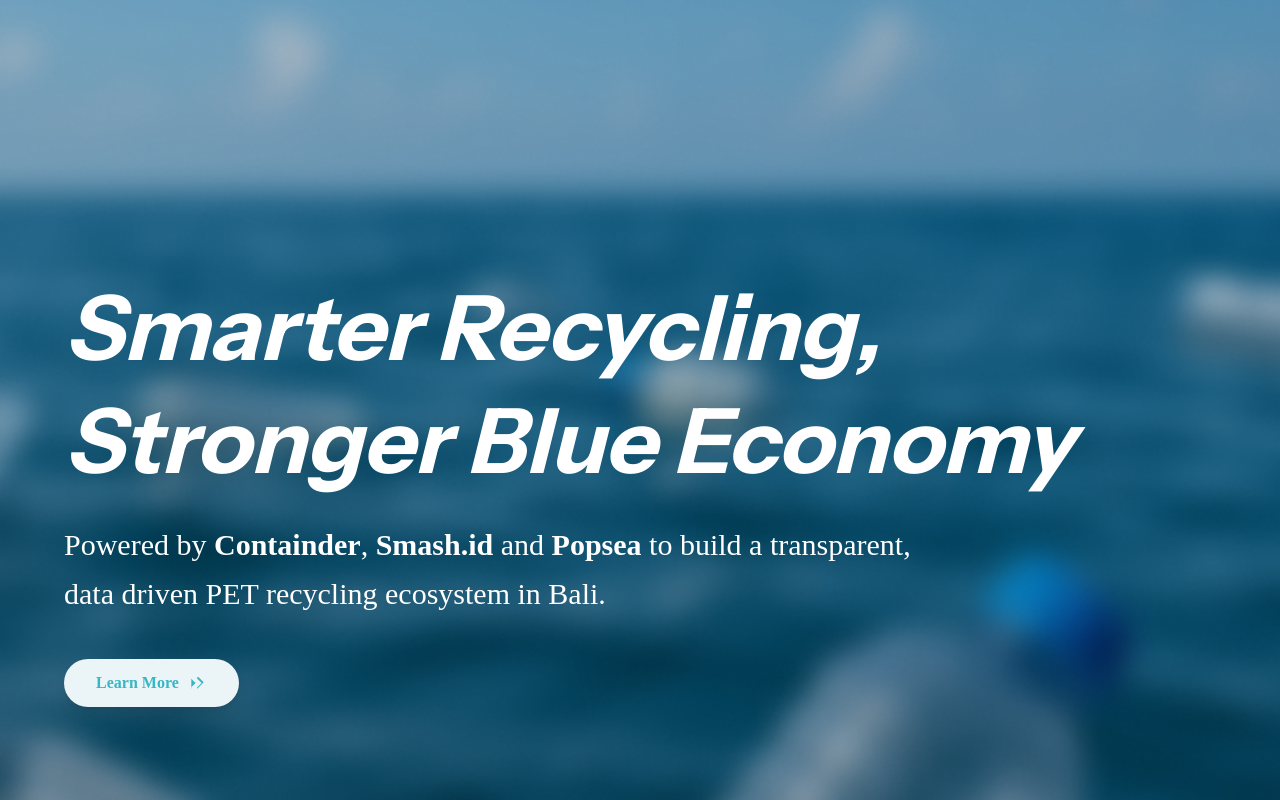
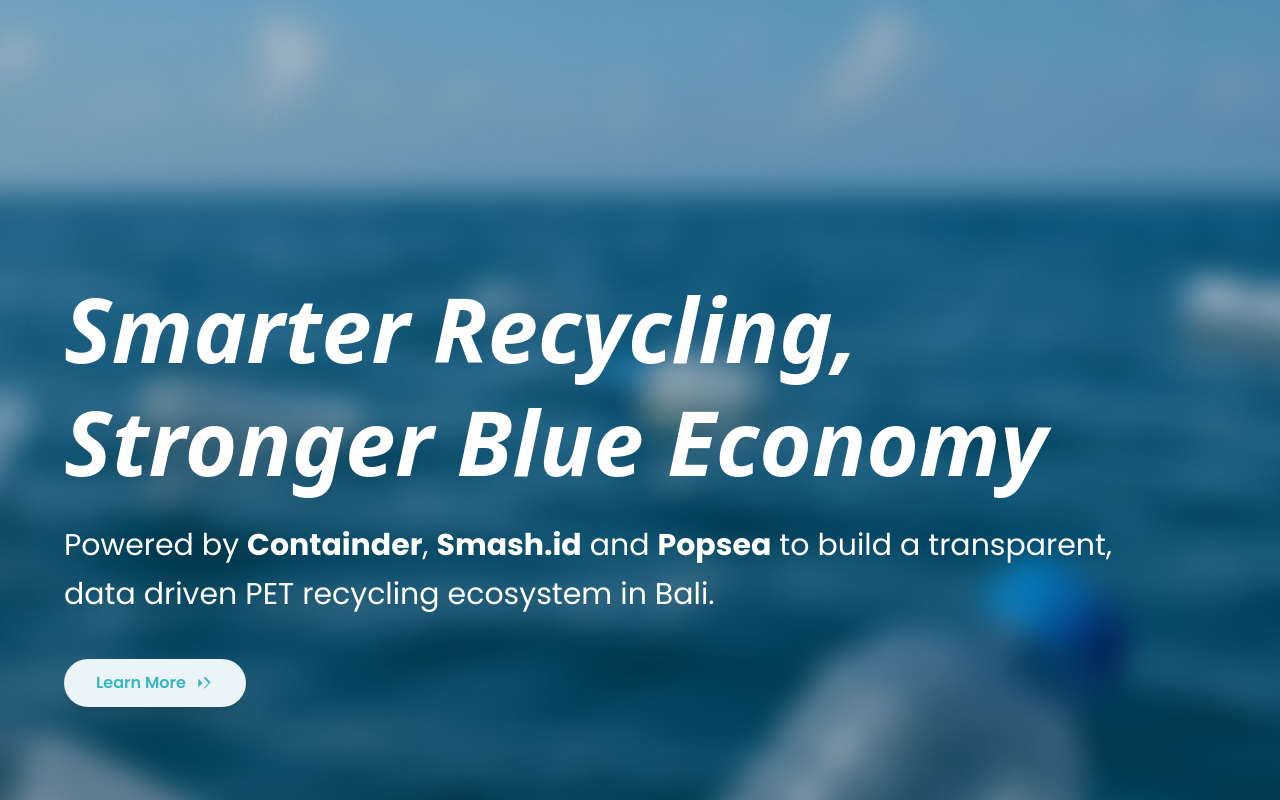
Before and after one commit to ryanjiroo/seachain, a React (Vite) app: page / in a window 1280 px wide. Shown: the top 800 px of the page. Built offline with nearby package versions, Linux system fonts and the light colour scheme.

Commit message:
Update index.css

```diff
--- a/src/index.css
+++ b/src/index.css
@@ -1,87 +1,6 @@
 @import url('https://fonts.googleapis.com/css2?family=Instrument+Sans:wght@400;700&display=swap');
+@import url('https://fonts.googleapis.com/css2?family=Poppins:wght@400;500;600;700&display=swap');
 @import "tailwindcss";
 @tailwind base;
 @tailwind components;
 @tailwind utilities;
-
-html,
-body,
-#root {
-  margin: 0;
-  padding: 0;
-  height: 100%;
-  width: 100%;
-}
-
-html {
-  overflow-x: hidden;
-}
-
-body {
-  font-family: 'Instrument Sans', sans-serif;
-  @apply antialiased;
-}
-
-@keyframes wave-animation {
-  0% {
-    transform: translateX(0);
-  }
-
-  100% {
-    transform: translateX(-100%);
-  }
-}
-
-.animate-wave {
-  animation: wave-animation 10s linear infinite;
-}
-
-@keyframes wave-animation-reverse {
-  0% {
-    transform: translateX(-100%);
-  }
-
-  100% {
-    transform: translateX(0);
-  }
-}
-
-.animate-wave-reverse {
-  animation: wave-animation-reverse 10s linear infinite;
-}
-
-/* lapisan gelombang kedua dengan kecepatan berbeda */
-@keyframes wave-animation-slow {
-  0% {
-    transform: translateX(0);
-  }
-
-  100% {
-    transform: translateX(-100%);
-  }
-}
-
-.animate-wave-slow {
-  animation: wave-animation-slow 15s linear infinite;
-  /* Gelombang kedua lebih lambat */
-}
-
-/* --- Animasi Mengambang di Air --- */
-@keyframes float-on-water {
-
-  0%,
-  100% {
-    transform: translateY(0);
-    /* Posisi normal */
-  }
-
-  50% {
-    transform: translateY(-20px);
-    /* Bergerak ke atas 20px - Ditingkatkan */
-  }
-}
-
-.animate-float {
-  animation: float-on-water 8s ease-in-out infinite;
-  /* Durasi bisa disesuaikan, misal 6s atau 10s */
-}
```
